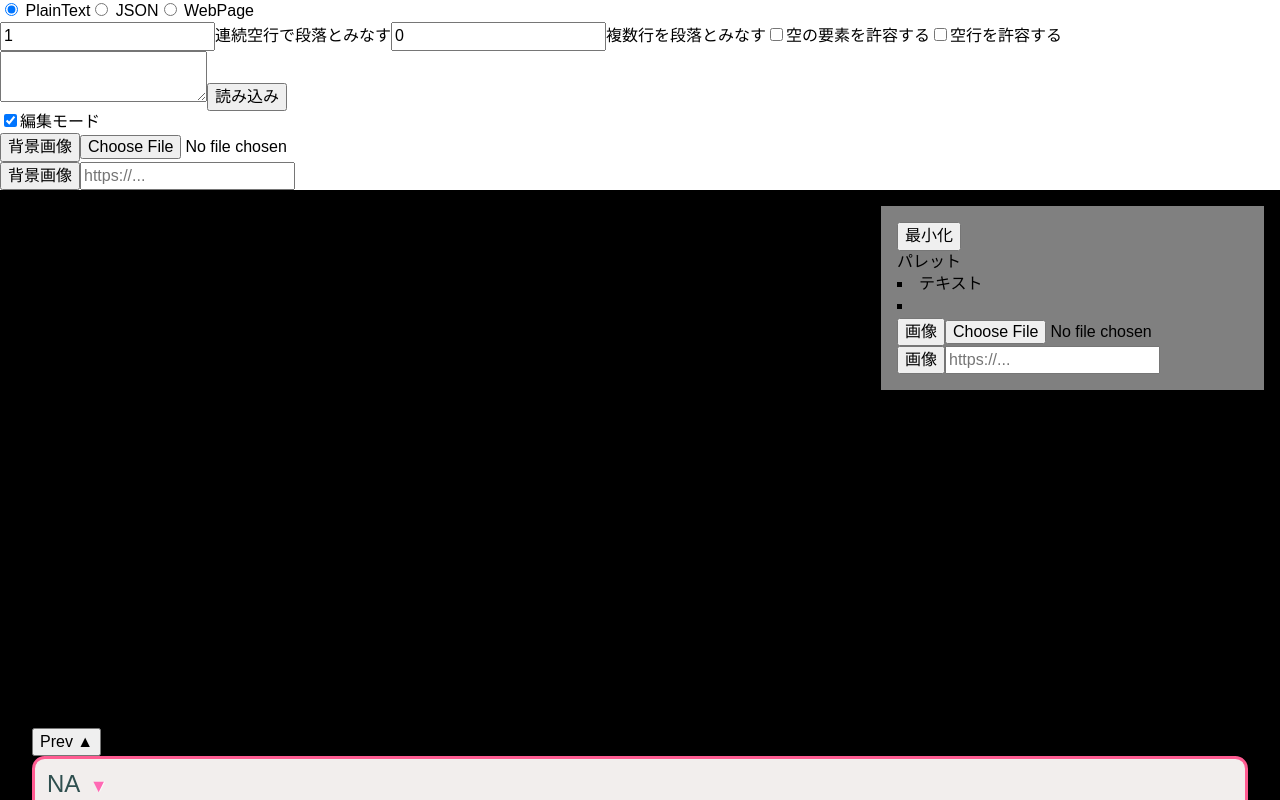
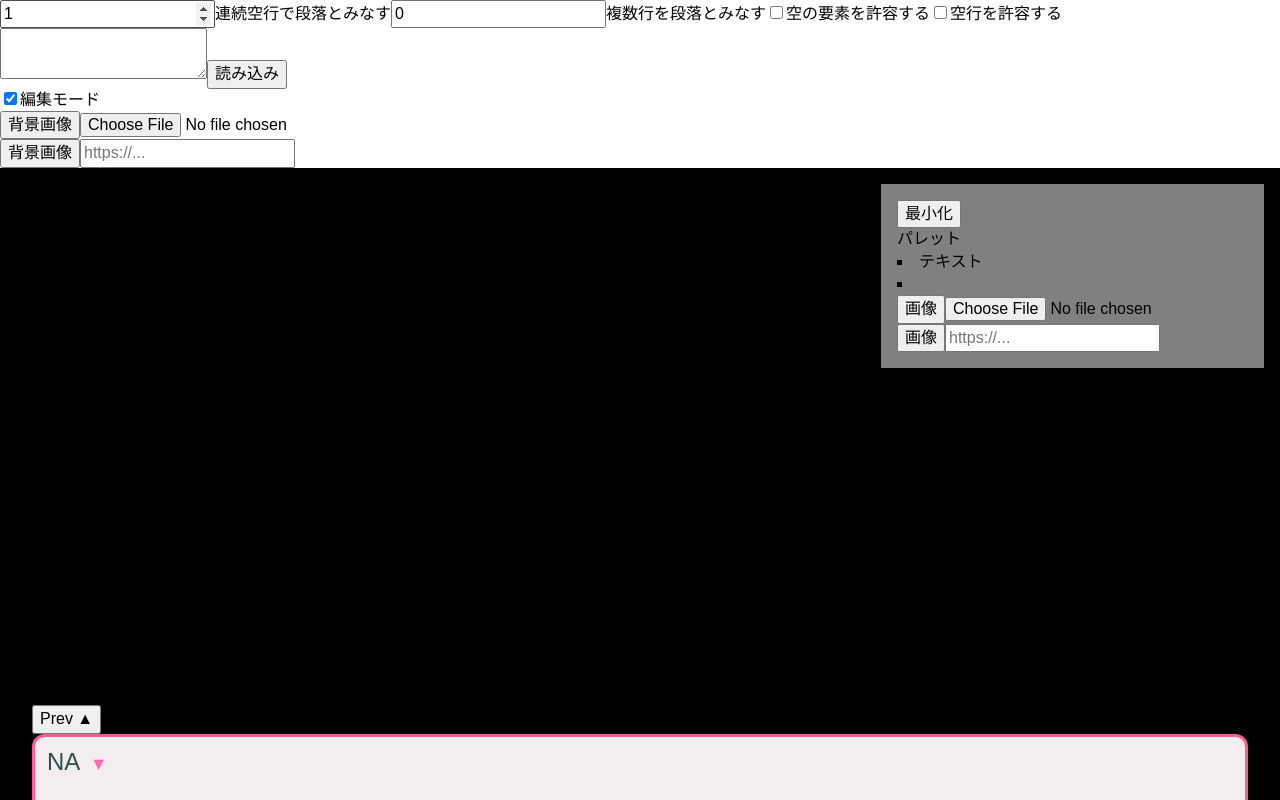
Before and after one commit to CrafterKina/tetori, a React (Create React App) app: page / in a window 1280 px wide. Shown: the top 800 px of the page. Built offline with nearby package versions, Linux system fonts and the light colour scheme.

Commit message:
Hide unneeded options

```diff
--- a/src/SourceSwitcher.tsx
+++ b/src/SourceSwitcher.tsx
@@ -13,7 +13,7 @@ export function SourceSwitcher(props: { dispatchEditMessage: Dispatch<EditMessag
     }
 
     return (<div>
-        <div>
+        <div hidden={true}>
             <label>
                 <input type={"radio"} checked={source === "plain_text"} onChange={onSourceChanged}
                        value={"plain_text"}/> {"PlainText"}
@@ -21,18 +21,15 @@ export function SourceSwitcher(props: { dispatchEditMessage: Dispatch<EditMessag
             <label>
                 <input type={"radio"} checked={source === "json"} onChange={onSourceChanged} value={"json"}/> {"JSON"}
             </label>
-            <label>
-                <input type={"radio"} checked={source === "url"} onChange={onSourceChanged} value={"url"}/> {"WebPage"}
-            </label>
         </div>
         <Source type={source} dispatchEditMessage={dispatchEditMessage}/>
     </div>)
 }
 
-type SourceType = "plain_text" | "json" | "url"
+type SourceType = "plain_text" | "json"
 
 function isSourceType(t: string): t is SourceType {
-    return t === "plain_text" || t === "json" || t === "url";
+    return t === "plain_text" || t === "json";
 
 }
 
```
